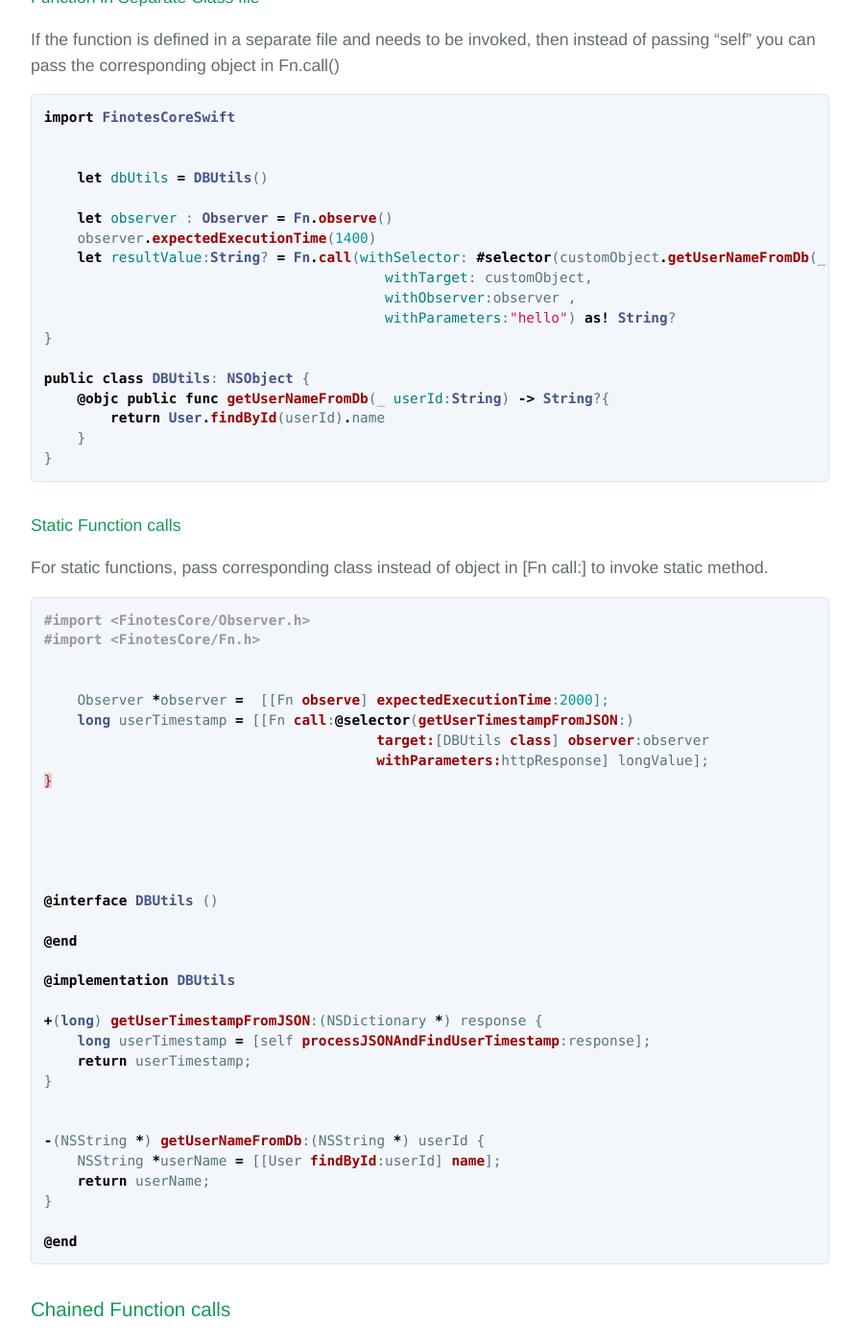
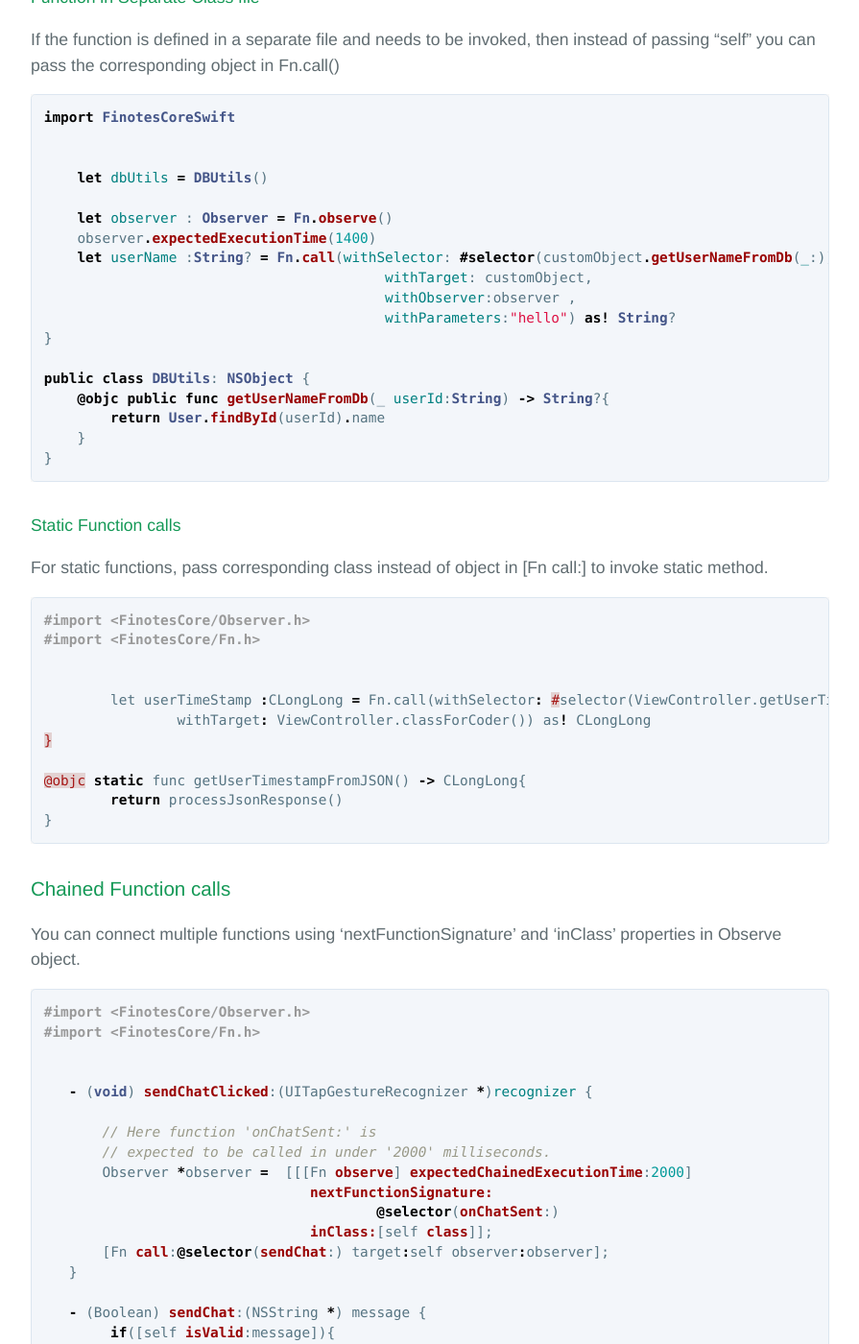
Before and after one commit to finotes/finotes.github.io, a Jekyll site: the page built from _posts/2018-02-02-swift-docs.md, in a window 1280 px wide and 1400 px high, scrolled down 7594 px. Shown: the whole window at 96% size, without its empty margins (192-1087 px from the left). Built offline with Jekyll 4.4.1, drawn with Linux system fonts in a browser that asks for light colours; some web fonts are replaced.

Commit message:
Update 2018-02-02-swift-docs.md

````diff
--- a/_posts/2018-02-02-swift-docs.md
+++ b/_posts/2018-02-02-swift-docs.md
@@ -297,7 +297,7 @@ import FinotesCoreSwift
 
     let observer : Observer = Fn.observe()
     observer.expectedExecutionTime(1400)
-    let resultValue:String? = Fn.call(withSelector: #selector(customObject.getUserNameFromDb(_:)),
+    let userName :String? = Fn.call(withSelector: #selector(customObject.getUserNameFromDb(_:)),
     					 withTarget: customObject,
                                          withObserver:observer ,
                                          withParameters:"hello") as! String?
@@ -319,34 +319,13 @@ For static functions, pass corresponding class instead of object in [Fn call:] t
 #import <FinotesCore/Fn.h>
 
 
-    Observer *observer =  [[Fn observe] expectedExecutionTime:2000];
-    long userTimestamp = [[Fn call:@selector(getUserTimestampFromJSON:)
-    					target:[DBUtils class] observer:observer
-					withParameters:httpResponse] longValue];
+        let userTimeStamp :CLongLong = Fn.call(withSelector: #selector(ViewController.getUserTimestampFromJSON),
+                withTarget: ViewController.classForCoder()) as! CLongLong
 }
 
-
-
-
-
-@interface DBUtils ()
-
-@end
-
-@implementation DBUtils
-
-+(long) getUserTimestampFromJSON:(NSDictionary *) response {
-    long userTimestamp = [self processJSONAndFindUserTimestamp:response];
-    return userTimestamp;
+@objc static func getUserTimestampFromJSON() -> CLongLong{
+	return processJsonResponse()
 }
-
-
--(NSString *) getUserNameFromDb:(NSString *) userId {
-    NSString *userName = [[User findById:userId] name];
-    return userName;
-}
-
-@end
 ```
 
 ### Chained Function calls
````
